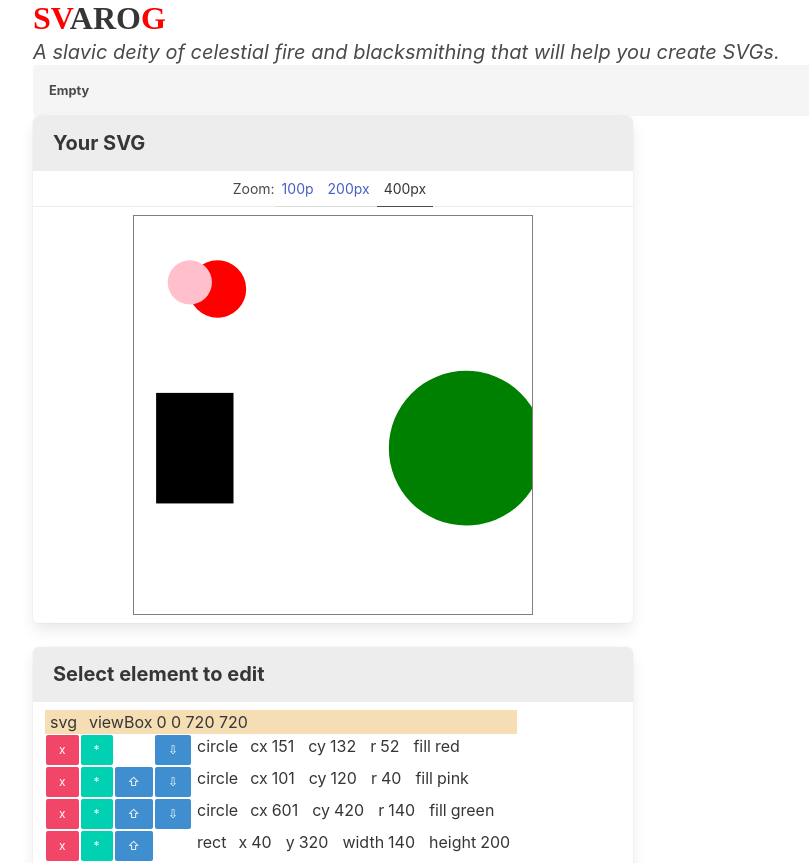
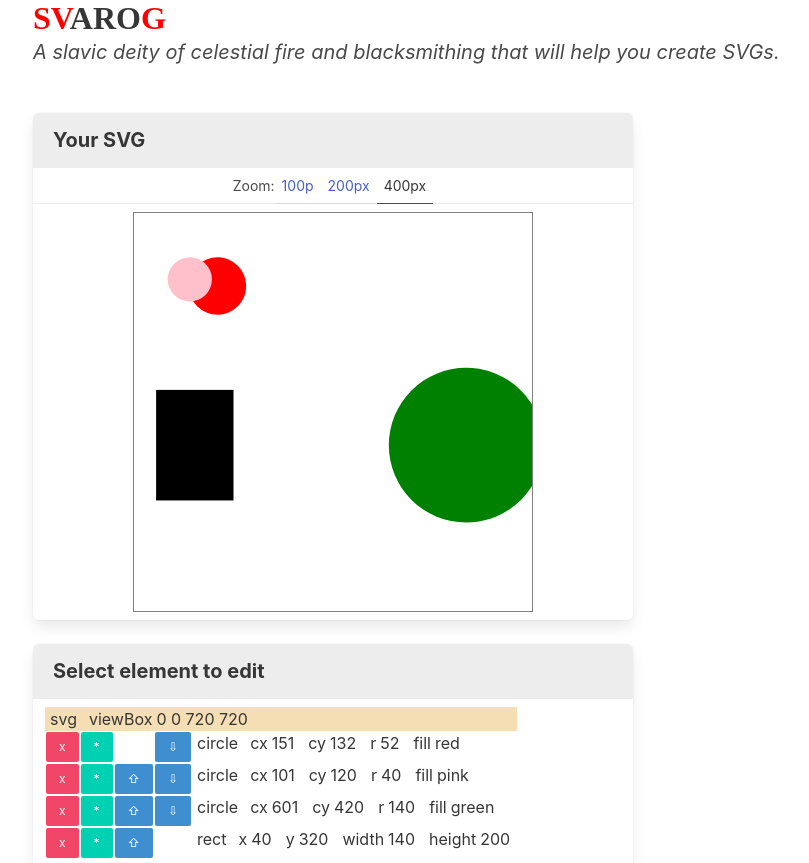
Before and after one commit to crianonim/svarog, a React (Create React App) app: page / in a window 1280 px wide. Shown: the top 863 px of the page, without its empty margins (31-840 px from the left). Built offline with nearby package versions, Linux system fonts and the light colour scheme; a web font is replaced by a local one.

Commit message:
Fix Clear button and Messages margins

```diff
--- a/src/App.css
+++ b/src/App.css
@@ -50,6 +50,11 @@ h2 {
   margin-left: 0.5rem;
   margin-right: 0.5rem;
 }
+.has-vmargin-med {
+  margin-top: 0.5rem;
+  margin-bottom: 0.5rem;
+
+}
 .move-up-down-buttons {
   display: flex;
 }
@@ -61,6 +66,9 @@ main .panel {
   width:600px;
   max-width: 100%;
 }
+.invisible {
+  visibility: hidden;
+}
 @media (min-width:1200px) {
   main .panel {
     margin-right: 1rem;
--- a/src/App.js
+++ b/src/App.js
@@ -82,7 +82,7 @@ const App = () => {
             setSvgAttrs(cSvg.attributes);
             setMessage("Random svg created.")
           }}>Randomise</button>
-           <button className="button is-small is-danger has-hmargin-med" onClick={()=>setShapes([])}>Clear</button>
+           <button className="button is-small is-danger has-hmargin-med" onClick={()=>{setShapes([]);setSvgPropertiesSelected(true);setSelectedShape(null)}}>Clear</button>
            <AddShape addShape={(shape)=>{
           setShapes([...shapes,{shape,attributes:defaultValues[shape],id:Date.now()}])
         }} />
--- a/src/Messages.js
+++ b/src/Messages.js
@@ -4,13 +4,15 @@ import './Messages.css';
 const Messages = (props)=>{
     const [type,msg] = parseMessage(props.message);
     return (
-    <div className={"bordered margined "+ (props.message ?"":"invisible")}  onClick={props.dismiss}>
+    <div className={" has-vmargin-med "+ (msg!=="" ?"":"invisible")}  onClick={props.dismiss}>
      <p className={"message message-type-"+type}>{msg}</p>
     </div>
     );
 }
 const parseMessage = message => {
-    if (!message) return ["","Empty"];
+    if (!message) return ["",""];
+
+    // if (!message) return ["","Empty"];
     let type="i";
     let msg=message;
     if (message[1]==="#"){
```
